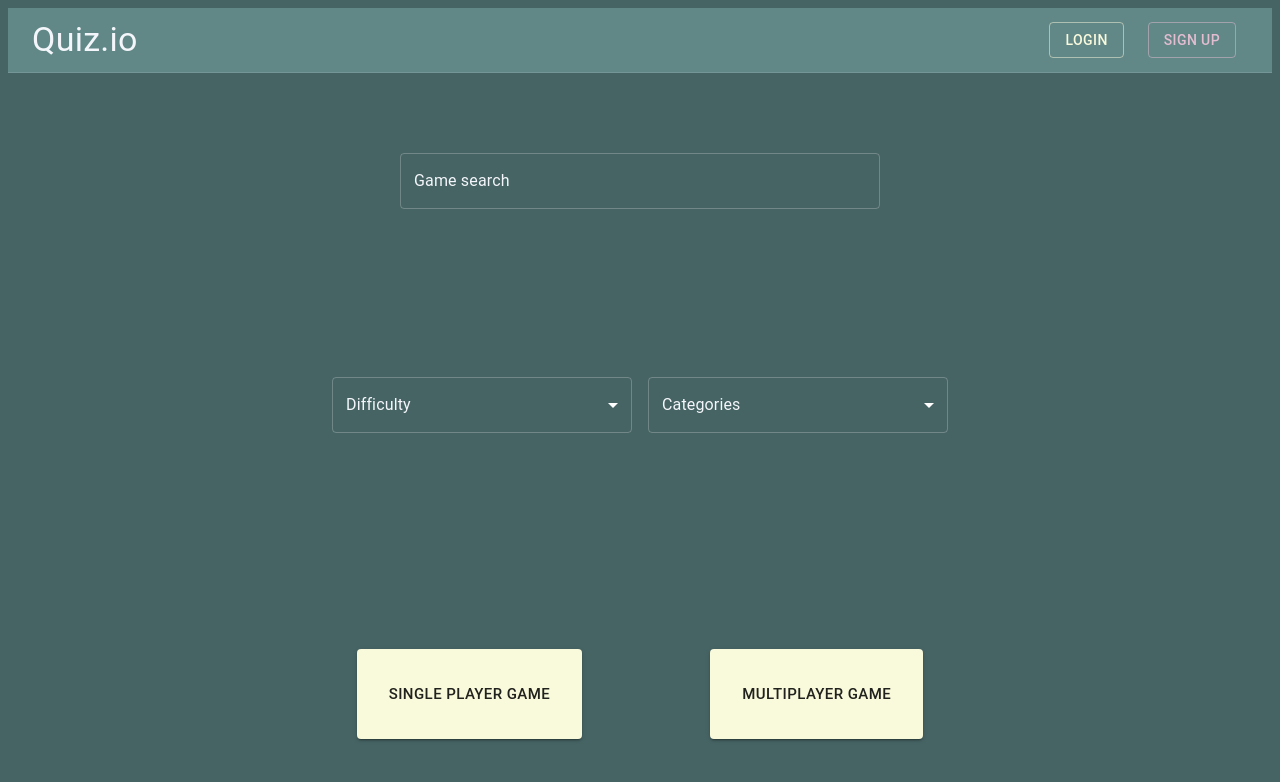
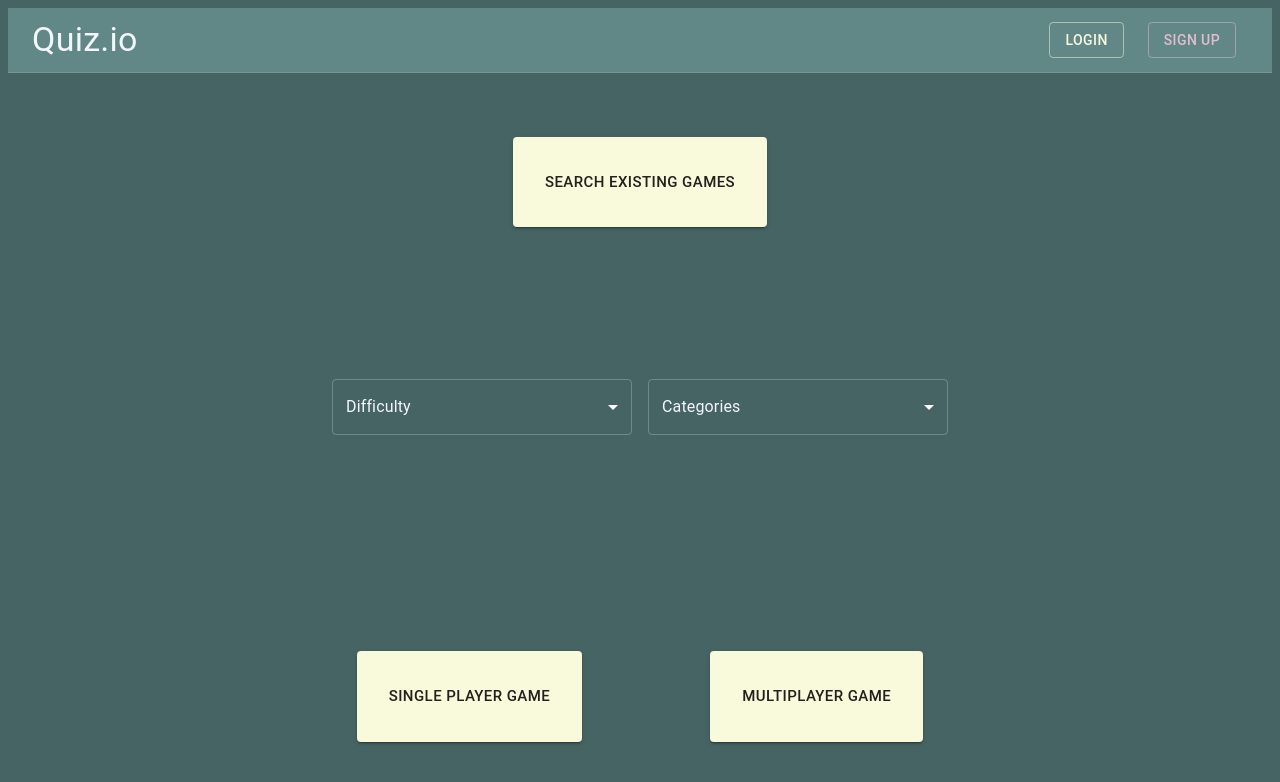
Before and after one commit to CodecoolGlobal/el-proyecte-grande-sprint-1-java-csakafeda, a React (Vite) app in the folder frontend/: page / in a window 1280 px wide. Shown: the top 782 px of the page. Built offline with nearby package versions, Linux system fonts and the light colour scheme.

Commit message:
add searching page

```diff
--- a/frontend/src/App.jsx
+++ b/frontend/src/App.jsx
@@ -6,6 +6,7 @@ import {createTheme, ThemeProvider} from '@mui/material/styles';
 import {themeOptions} from './Theme'
 import QuestionPageSingle from './Pages/Question/QuestionPageSingle.jsx';
 import QuestionPageMulti from './Pages/Question/QuestionPageMulti.jsx';
+import SearchMultiGamePage from "./Pages/SearchMultiGamePage.jsx";
 
 function App() {
     const theme = createTheme(themeOptions);
@@ -20,13 +21,12 @@ function App() {
                             <Route path='/' element={<HomePage/>}/>
                             <Route path='/question-single' element={<QuestionPageSingle/>}/>
                             <Route path='/question-multi' element={<QuestionPageMulti/>}/>
+                            <Route path='/search-multi' element={<SearchMultiGamePage/>}/>
                         </Route>
 
                     </Routes>
                 </Router>
-
             </div>
-
         </ThemeProvider>
     )
 }
--- a/frontend/src/Pages/HomePage/HomePage.jsx
+++ b/frontend/src/Pages/HomePage/HomePage.jsx
@@ -75,9 +75,17 @@ export default function HomePage() {
     }
 
     return <>
-        <Container align="center" sx={{padding: "5rem"}}>
-            <TextField sx={{width: '30rem'}} id="outlined-basic" label="Game search" variant="outlined"
-                       placeholder="Search game by game id, player name or email "/>
+        <Container align="center" sx={{padding: "2rem"}}>
+            <Button variant="contained"
+                    size="large"
+                    sx={{margin: "2rem", padding: "2rem"}}
+                    onClick={() => {
+                        navigate("search-multi/")
+                    }
+            }
+            >
+               Search existing games
+            </Button>
         </Container>
         <Container align="center" sx={{padding: "5rem"}}>
             <FormControl sx={{m: 1, minWidth: 300}}>
@@ -137,7 +145,8 @@ export default function HomePage() {
             }>
                 Single player game
             </Button>
-            <Button variant="contained" size="large" sx={{margin: "4rem", padding: "2rem"}} gameid={gameId} onClick={(e) => {
+            <Button variant="contained" size="large" sx={{margin: "4rem", padding: "2rem"}} gameid={gameId}
+                    onClick={(e) => {
                         getCategoryAndDifficultySearchParam(e).then((r) => {
                             setGameId(r);
                             navigate("question-multi/");
--- /dev/null
+++ b/frontend/src/Pages/SearchMultiGamePage.jsx
@@ -0,0 +1,25 @@
+import {
+    Button,
+    TextField
+} from "@mui/material";
+import {Container} from "@mui/system";
+import {useNavigate} from "react-router-dom";
+
+
+export default function SearchMultiGamePage() {
+    const navigate = useNavigate();
+
+    return <>
+        <Container align="center" sx={{padding: "5rem"}}>
+            <TextField sx={{width: '30rem'}} id="outlined-basic" label="Game search" variant="outlined"
+                       placeholder="Search game by game id, player name or email "/>
+        </Container>
+        <Container align="center" sx={{padding: "4rem"}}>
+            <Button variant="contained" size="large" sx={{margin: "4rem", padding: "2rem"}} onClick={() => {
+                navigate("/question-multi");}
+            }>
+                Search game
+            </Button>
+        </Container>
+    </>
+}
```
Lines whose indentation alone changed are shown as unchanged.
